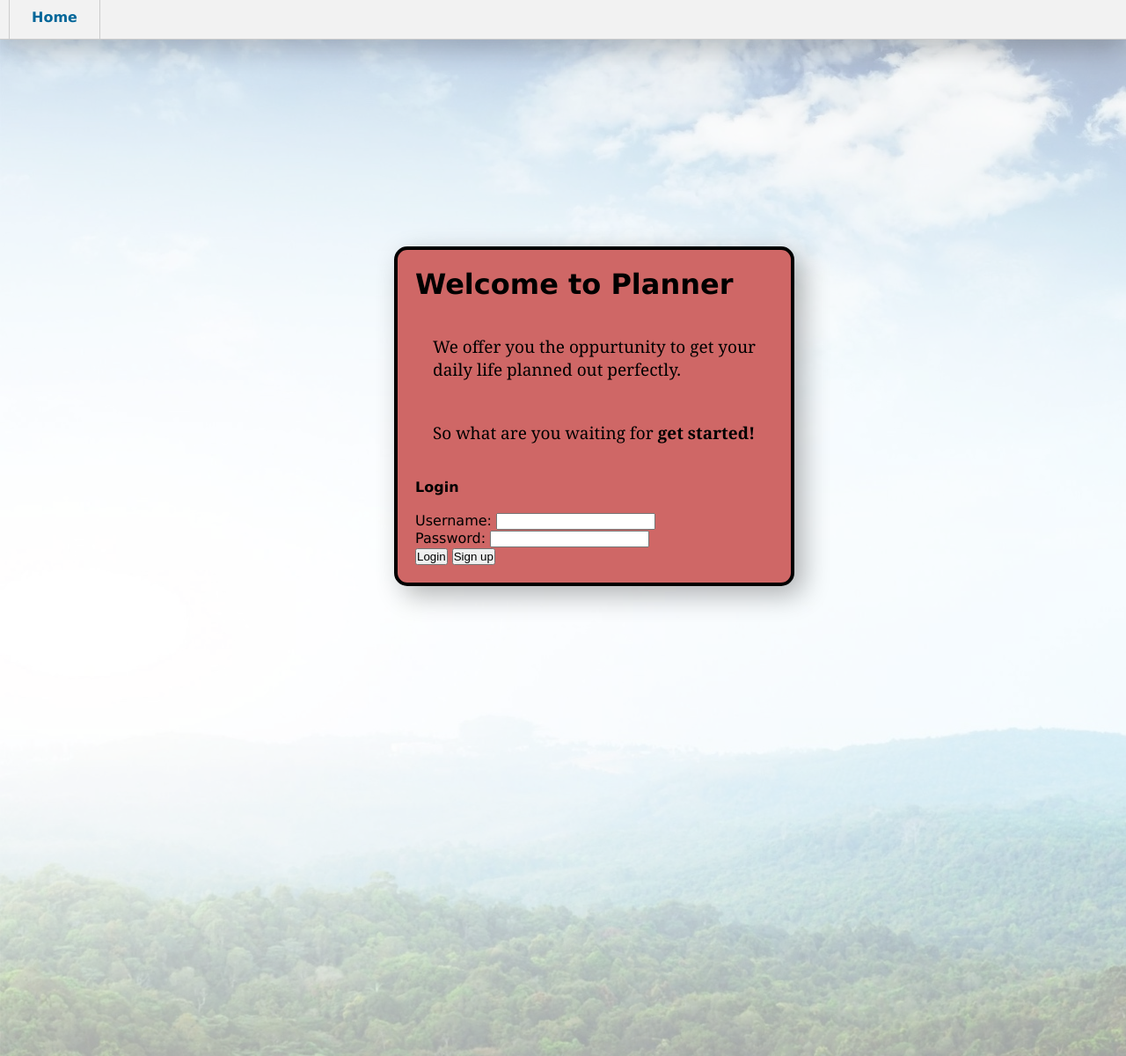
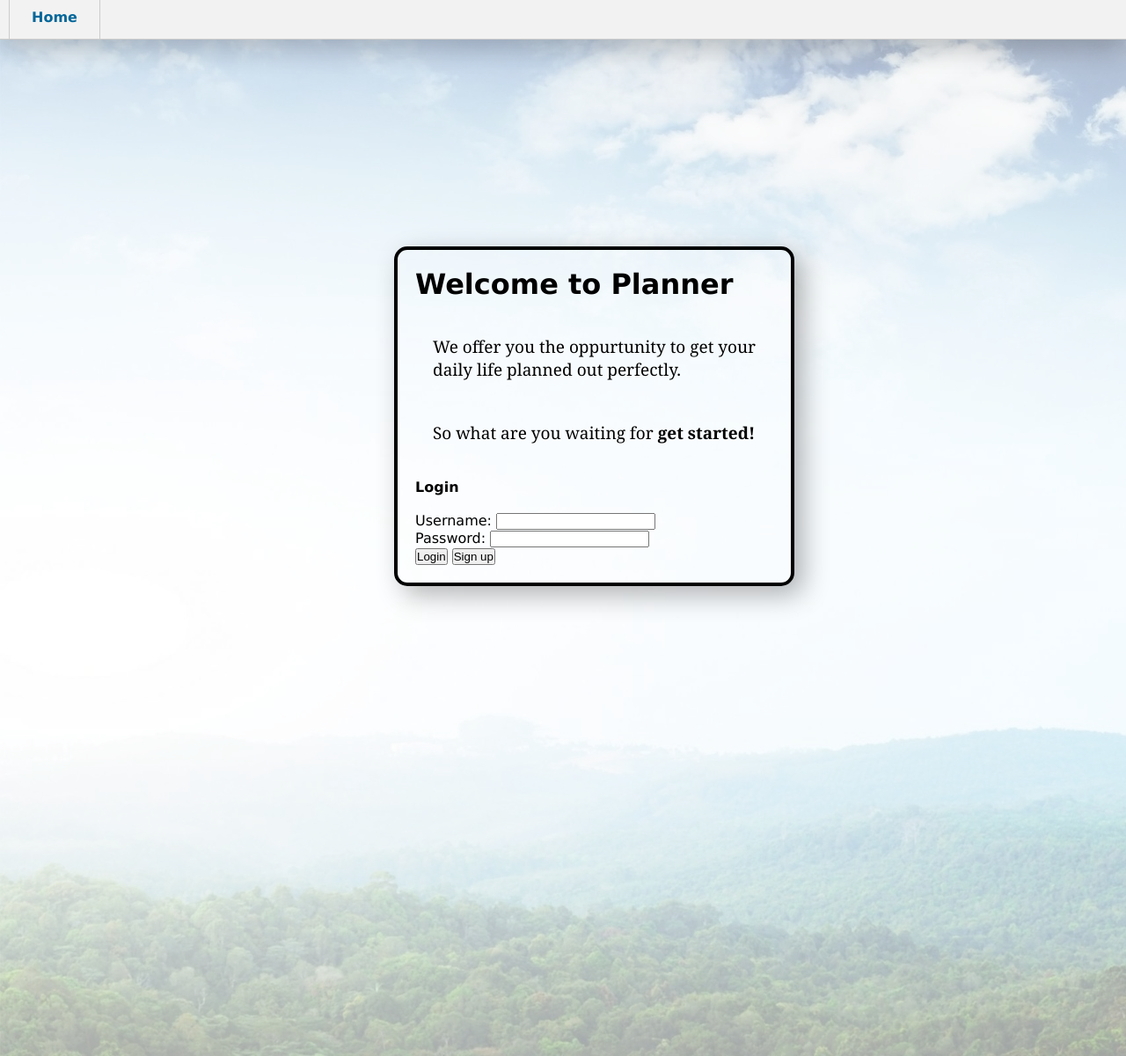
Before and after one commit to nielsv98/my-planner, a Django app: page / in a window 1280 px wide; the page is wider, and only the part inside the window is pictured. Shown: that part at 88% size. Run offline with Django 3.2, Linux system fonts and the light colour scheme.

Commit message:
last commit

```diff
--- a/planner/static/css/planner.css
+++ b/planner/static/css/planner.css
@@ -28,7 +28,7 @@ a.register_button {
 	border-radius: 15px;
 	padding: 20px;
 	box-shadow: 10px 10px 30px rgba(0,0,0,0.3);
-	background-color: #CF6766;
+	background-color: rgba(0,0,0,0);
 	z-index: 2;
 }
 
--- a/planner/templates/planner/login_page.html
+++ b/planner/templates/planner/login_page.html
@@ -20,7 +20,7 @@
     <div class="background-img">
       <img src="{% static 'img/Background.jpg' %}" alt="Background">
     </div>
-    <div class="home" style="background-color: none;">
+    <div class="home">
       <h1>Welcome to Planner</h1>
       <br/>
       <p class="home-text">We offer you the oppurtunity to get your <br/>daily life planned out perfectly.</p>
```
